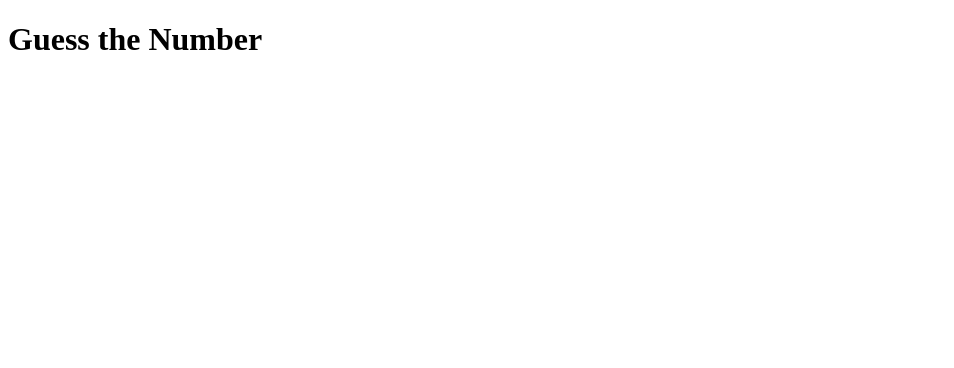
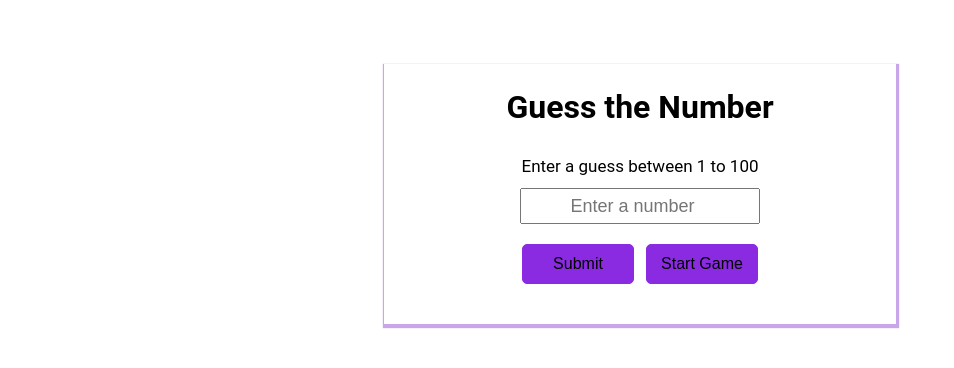
Before and after one commit to Ruchakhadatkar/Guess-the-Number, a plain HTML site: page index.html in a window 1280 px wide. Shown: the whole page, without its empty margins (0-954 px from the left). Drawn offline with Linux system fonts and the light colour scheme.

Commit message:
Added style

```diff
--- a/index.html
+++ b/index.html
@@ -1,13 +1,23 @@
 <!DOCTYPE html>
 <html lang="en">
   <head>
-    <meta charset="UTF-8">
-    <meta name="viewport" content="width=device-width, initial-scale=1.0">
+    <meta charset="UTF-8" />
+    <meta name="viewport" content="width=device-width, initial-scale=1.0" />
     <title>Guess the Number</title>
-    <link rel="stylesheet" href="style.css">
+    <link rel="stylesheet" href="style.css" />
   </head>
   <body>
+    <div class="container">
       <h1>Guess the Number</h1>
+      <p>Enter a guess between 1 to 100</p>
+      <form>
+        <input type="number" placeholder="Enter a number" />
+        <div class="btns">
+          <button>Submit</button>
+          <button>Start Game</button>
+        </div>
+      </form>
+    </div>
   </body>
   <script src="script.js"></script>
 </html>
--- a/style.css
+++ b/style.css
@@ -0,0 +1,57 @@
+* {
+  margin: 0;
+  padding: 0;
+  box-sizing: border-box;
+}
+
+body {
+  text-align: center;
+  font-family: "Roboto", sans-serif;
+}
+
+.container {
+  /* border: 1px solid black; */
+  width: 32rem;
+  display: grid;
+  margin: auto;
+  /* justify-content: center; */
+  /* align-items: center; */
+  margin-top: 4rem;
+  box-shadow: 1px 2px 1px 2px rgb(201, 166, 234);
+}
+
+h1 {
+  margin: 24px 0;
+  margin-bottom: 30px;
+}
+
+p {
+  font-size: 17px;
+}
+
+input {
+  height: 36px;
+  width: 15rem;
+  font-size: 18px;
+  padding: 2px 10px;
+  text-align: center;
+  margin: 20px;
+  margin-top: 12px;
+}
+
+.btns {
+  display: flex;
+  justify-content: center;
+  gap: 12px;
+  margin-bottom: 40px;
+}
+
+button {
+  padding: 10px 8px;
+  background-color: blueviolet;
+  border: 1px solid blueviolet;
+  border-radius: 5px;
+  cursor: pointer;
+  font-size: 1rem;
+  width: 7rem;
+}
```
Lines whose indentation alone changed are shown as unchanged.
